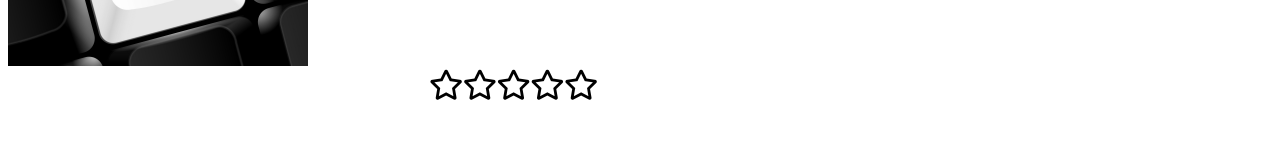
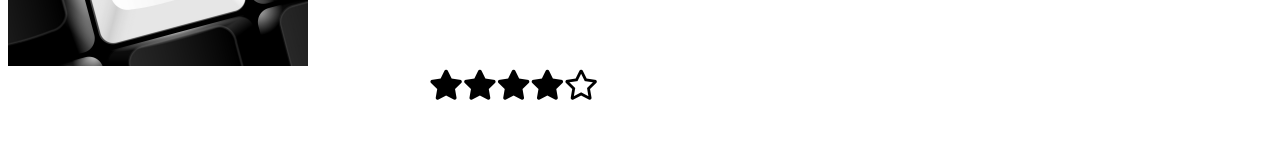
Before and after one commit to BrunoVukasovic/FESB-angular-webshop-nwt, an Angular app: page /items in a window 1280 px wide. Shown: the part 346-506 px from the top of the page. Built offline with nearby package versions, Linux system fonts and the light colour scheme.

Commit message:
rating component implemented

```diff
--- a/src/app/components/rating/rating.component.css
+++ b/src/app/components/rating/rating.component.css
@@ -1,3 +1,8 @@
 .rating > i {
   font-size: 30px;
 }
+
+.fa-star.active{
+  font-size: 30px;
+  font-weight: 800px;
+}
--- a/src/app/components/rating/rating.component.html
+++ b/src/app/components/rating/rating.component.html
@@ -1,7 +1,27 @@
 <div class="rating">
-  <i class="far fa-star"></i>
-  <i class="far fa-star"></i>
-  <i class="far fa-star"></i>
-  <i class="far fa-star"></i>
-  <i class="far fa-star"></i>
+  <!-- dom style object properties -->
+  <!-- style binding, event biding, mosh -->
+  <i class="far fa-star"
+  [style.fontWeight]="isActive[0] ? '800' : '400'"
+  (click)="onClick(1)"
+  ></i>
+
+  <i class="far fa-star"
+  [style.fontWeight]="isActive[1] ? '800' : '400'"
+  (click)="onClick(2)"></i>
+
+  <i class="far fa-star"
+  [style.fontWeight]="isActive[2] ? '800' : '400'"
+  (click)="onClick(3)"
+  ></i>
+
+  <i class="far fa-star"
+  [style.fontWeight]="isActive[3] ? '800' : '400'"
+  (click)="onClick(4)"
+  ></i>
+
+  <i class="far fa-star"
+  [style.fontWeight]="isActive[4] ? '800' : '400'"
+  (click)="onClick(5)"
+  ></i>
 </div>
--- a/src/app/components/rating/rating.component.ts
+++ b/src/app/components/rating/rating.component.ts
@@ -9,14 +9,38 @@ import { Component, OnInit, Input } from '@angular/core';
 export class RatingComponent implements OnInit {
   @Input() marks: number[];
   averageRating: number;
+  sum: number;
+  isActive: boolean[];
 
   constructor() { }
 
   ngOnInit() {
-    let sum = 0;
+    this.sum = 0;
+    this.isActive = [false, false, false, false, false];
+
     for (let i = 0; i < this.marks.length; i++) {
-      sum += this.marks[i];
+      this.sum += this.marks[i];
     }
-    this.averageRating = sum / this.marks.length;
+    this.averageRating = this.sum / this.marks.length;
+    this.averageRating = Math.round(this.averageRating);
+
+    for (let i = 0; i < this.averageRating; i++) {
+      this.isActive[i] = true;
+    }
+  }
+
+  onClick(clickedRating) {
+    console.log(clickedRating);
+
+    this.averageRating = (this.sum + clickedRating) / (this.marks.length + 1);
+    this.averageRating = Math.round(this.averageRating);
+    this.isActive = [false, false, false, false, false];
+
+    for (let i = 0; i < this.averageRating; i++) {
+      this.isActive[i] = true;
+    }
+
+    console.log(this.isActive);
+    console.log(this.averageRating);
   }
 }
--- a/src/assets/items.json
+++ b/src/assets/items.json
@@ -13,7 +13,7 @@
     "heading": "Naslov itema 2",
     "image": "/assetes/images/item1",
     "description": "Lorem ipsum dolor sit amet, consectetur adipiscing elit. In eu lorem a nisl vulputate gravida. Sed mattis posuere purus, at euismod neque mollis eu. Vestibulum porta at nunc sed condimentum. Morbi a purus at dolor rutrum porta quis quis leo. Nam sapien neque, tincidunt ac finibus nec, lobortis non libero. Sed facilisis, turpis sit amet pretium scelerisque, massa justo vehicula mi, ut molestie risus lectus sodales felis. Vestibulum semper, risus vitae mollis blandit, orci sapien euismod sapien, quis malesuada quam augue vel velit. Vivamus ultrices et augue at interdum. Nulla facilisis diam eget fermentum vestibulum. Aenean dignissim luctus nisi, non pellentesque elit egestas ac. Donec at facilisis erat. Aliquam sit amet arcu quis massa mattis iaculis nec non sem. Nunc condimentum tempus eleifend. Aenean pellentesque sed justo eu venenatis.",
-    "marks": [3, 4, 5],
+    "marks": [1, 2, 3],
     "reviews": ["review1", "review2", "review3"]
   },
   {
```
